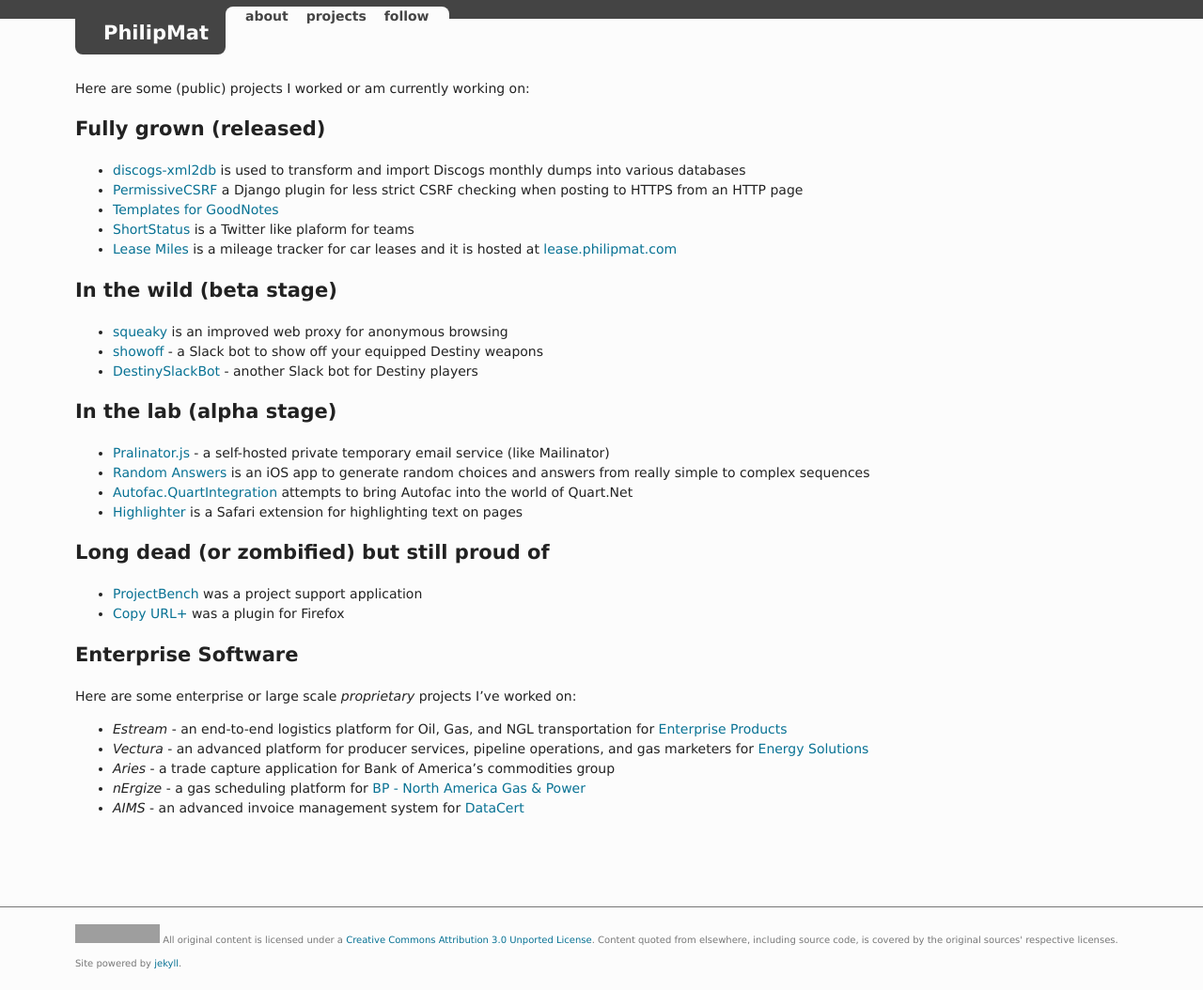
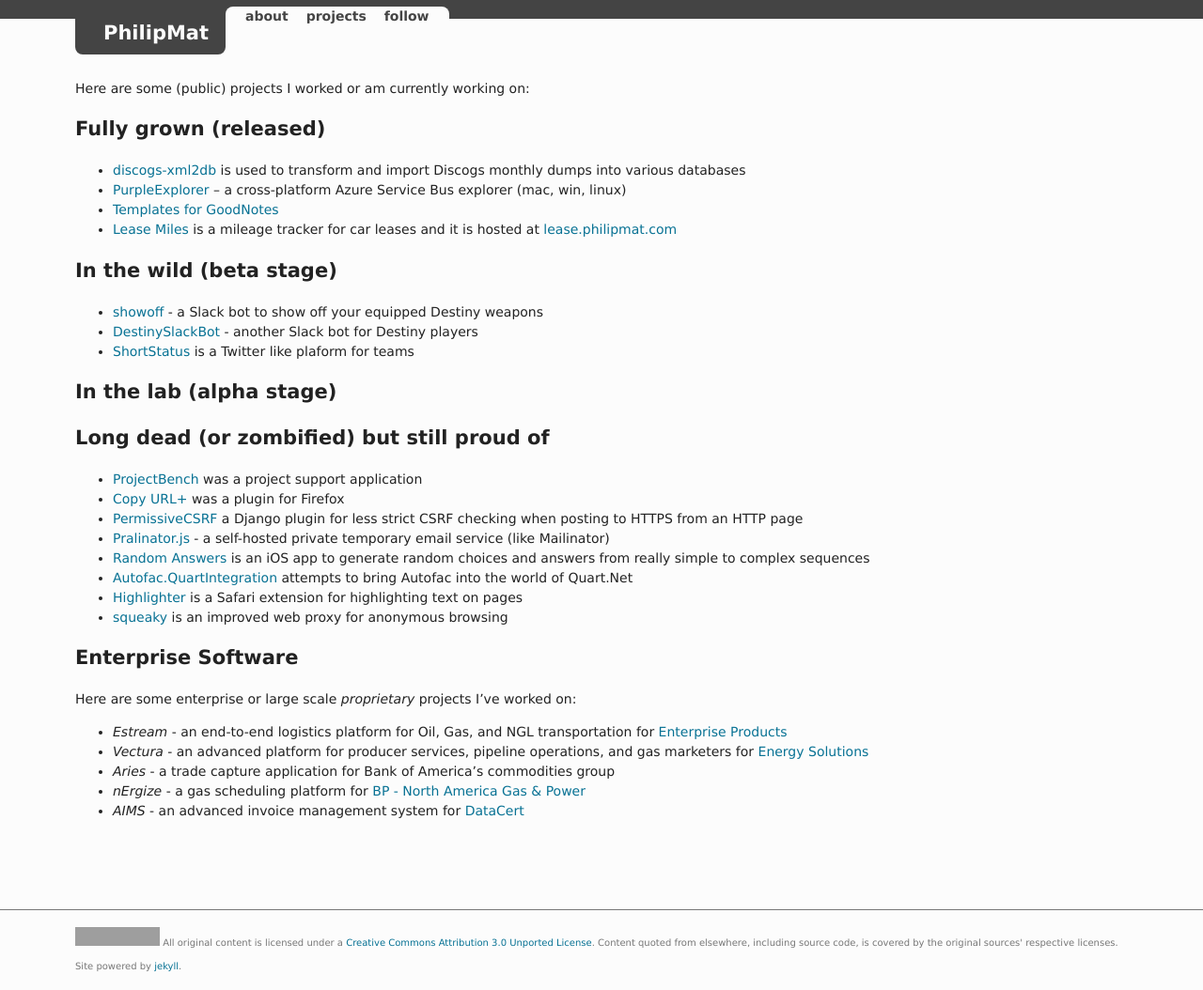
Before and after one commit to philipmat/philipmat.github.io, a Jekyll site: the page built from projects/index.markdown, in a window 1280 px wide. Shown: the whole page at 94% size. Built offline with Jekyll 4.4.1, drawn with Linux system fonts in a browser that asks for light colours; grey boxes are pictures that could not be loaded.

Commit message:
fresher projects

```diff
--- a/projects/index.markdown
+++ b/projects/index.markdown
@@ -9,23 +9,28 @@
 
 * [discogs-xml2db](http://github.com/philipmat/discogs-xml2db) is used to transform
   and import Discogs monthly dumps into various databases
-* [PermissiveCSRF](https://github.com/philipmat/django-permissivecsrf) a Django plugin
-  for less strict CSRF checking when posting to HTTPS from an HTTP page
+* [PurpleExplorer](https://github.com/philipmat/PurpleExplorer) -- a cross-platform
+  Azure Service Bus explorer (mac, win, linux)
 * [Templates for GoodNotes](https://github.com/philipmat/TemplatesForGoodNotes)
-* [ShortStatus](https://github.com/philipmat/ShortStatus) is a Twitter like plaform for teams
 * [Lease Miles](https://github.com/philipmat/LeaseMilesTracker) is a mileage tracker for car leases
   and it is hosted at [lease.philipmat.com](http://lease.philipmat.com)
 
 ## In the wild (beta stage)
 
-* [squeaky](squeaky.html) is an improved web proxy for anonymous browsing
 * [showoff](https://github.com/philipmat/showoff) - a Slack bot
   to show off your equipped Destiny weapons
 * [DestinySlackBot](https://github.com/philipmat/DestinySlackBot) - another Slack bot
   for Destiny players
+* [ShortStatus](https://github.com/philipmat/ShortStatus) is a Twitter like plaform for teams
 
 ## In the lab (alpha stage)
 
+## Long dead (or zombified) but still proud of
+
+* [ProjectBench](http://projectbench.sourceforge.net) was a project support application
+* [Copy URL+](http://copyurlplus.mozdev.org/) was a plugin for Firefox
+* [PermissiveCSRF](https://github.com/philipmat/django-permissivecsrf) a Django plugin
+  for less strict CSRF checking when posting to HTTPS from an HTTP page
 * [Pralinator.js](https://github.com/philipmat/pralinator.js) - a self-hosted
   private temporary email service (like Mailinator)
 * [Random Answers](https://github.com/philipmat/RandomAnswers)
```
Also changed, not shown: other parts of projects/index.markdown (+1 -5 lines).
